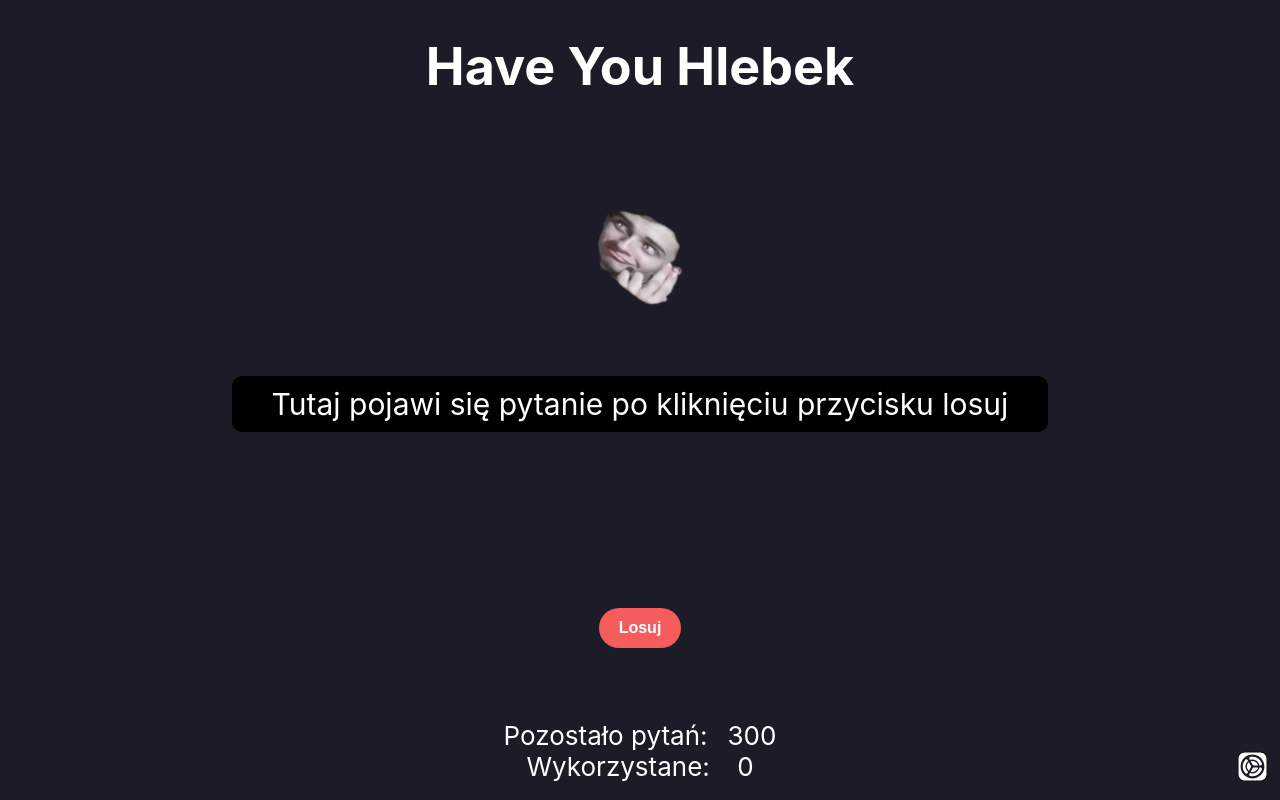
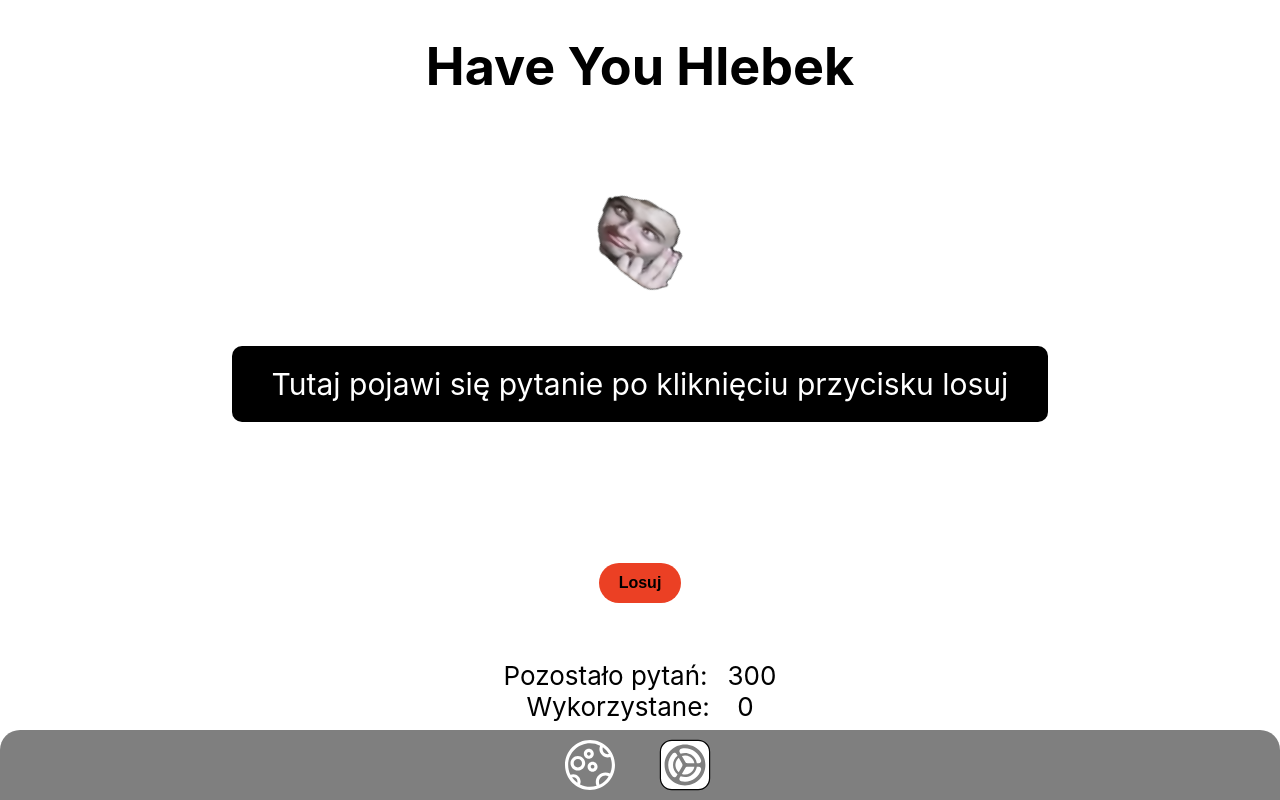
Before and after one commit to cichowlasp/haveYouHlebek, a React (Create React App) app: page / in a window 1280 px wide. Built offline with nearby package versions, Linux system fonts and the light colour scheme.

Commit message:
added toolbar with settings and darkmode option

```diff
--- a/src/components/App.css
+++ b/src/components/App.css
@@ -4,6 +4,11 @@
 	--color-accent: #f55d5d;
 	--color-accent-dark: #8d3131;
 	--color-font: white;
+	--color-background-accent: black;
+}
+
+html {
+	background-color: var(--color-background);
 }
 
 .App {
@@ -14,24 +19,25 @@
 }
 
 .App-header {
-	background-color: #1c1c29;
+	background-color: var(--color-background);
 	display: flex;
 	flex-direction: column;
 	align-items: center;
 	justify-content: space-between;
 	font-size: calc(10px + 2vmin);
-	color: white;
+	color: var(--color-font);
 	height: 100%;
 }
 
 p {
-	background-color: black;
-	padding: 0.5rem 2rem;
+	background-color: var(--color-background-accent);
+	padding: 1rem 2rem;
 	margin: 0 1rem;
 	border-radius: 10px;
 	font-size: 1.5rem;
 	align-items: center;
 	overflow-wrap: break-word;
+	color:white;
 }
 .container {
 	min-height: 20vh;
@@ -64,7 +70,7 @@ button {
 
 button:hover {
 	cursor: pointer;
-	background-color: black;
+	background-color: var(--color-background-accent);
 	color: var(--color-font);
 	background-color: var(--color-accent-dark);
 }
@@ -85,20 +91,11 @@ button:disabled {
 	height: 3rem;
 	flex-direction: column;
 	justify-content: space-between;
-	margin-bottom: 1rem;
+	margin-bottom: 4rem;
 }
 
 .split span {
 	margin-left: 1rem;
-}
-.settings {
-	position: absolute;
-	bottom: 10px;
-	right: 10px;
-}
-
-.settings:hover {
-	cursor: pointer;
 }
 
 @keyframes App-logo-spin {
@@ -174,3 +171,28 @@ textarea:focus {
 	align-items: center;
 	margin-bottom: 1.5rem;
 }
+
+.navbar {
+	background-color: rgba(0, 0, 0, 0.5);
+	position: fixed;
+	height: 3.5rem;
+	width: 100%;
+	display: flex;
+	justify-content: center;
+	align-items: center;
+	border-radius: 1rem 1rem 0 0;
+	bottom: 0;
+
+}
+
+.settings{
+	margin: 0 1rem;
+}
+
+.settings img{
+	margin-top: 5px;
+}
+
+.settings:hover {
+	cursor: pointer;
+}
--- a/src/components/App.tsx
+++ b/src/components/App.tsx
@@ -1,11 +1,13 @@
-import React, { useState } from 'react';
+import React, { useState, useEffect } from 'react';
 import {
 	tranformedPytania,
 	transformTextToQuestionsTab,
 } from '../utils/transformToList';
 import image from '../assets/lesiu.svg';
 import settings from '../assets/settings.svg';
+import darkmode from '../assets/darkmode.svg';
 import './App.css';
+import { darkTheme,lightTheme } from '../consts/themes';
 
 const initialState = {
 	notUsed: tranformedPytania,
@@ -28,8 +30,11 @@ function App() {
 	);
 	const [importedQuestions, setImportedQuestions] = useState<string>('');
 	const [showSettings, setShowSettings] = useState<boolean>(false);
+	const [isDarkMode ,setIsDarkMode] = useState<boolean>(JSON.parse(
+		localStorage.getItem('isDarkMode') || JSON.stringify(false)
+	));
 
-	const saveToLocalStorage = (name: string, data: Questions) => {
+	const saveToLocalStorage = (name: string, data: Questions | boolean) => {
 		localStorage.setItem(name, JSON.stringify(data));
 	};
 
@@ -68,14 +73,30 @@ function App() {
 		setShowSettings(false);
 	};
 
+	const setColors = () => {
+		const theme = isDarkMode?darkTheme:lightTheme;
+		document.documentElement.style.setProperty('--color-background',theme.colorBackground);
+		document.documentElement.style.setProperty('--color-background-dark',theme.colorBackgroundDark);
+		document.documentElement.style.setProperty('--color-accent',theme.colorAccent);
+		document.documentElement.style.setProperty('--color-accent-dark',theme.colorAccentDark);
+		document.documentElement.style.setProperty('--color-font',theme.colorFont);
+		document.documentElement.style.setProperty('--color-background-accent',theme.colorBackgroundAccent);
+	}
+
+	const toogleTheme = ()=>{
+		setIsDarkMode(preValue=>!preValue);
+		saveToLocalStorage('isDarkMode',!isDarkMode);
+		setColors();
+
+	}
+
+	useEffect(() => {
+		setColors();
+	})
+
 	return (
 		<div className='App'>
 			<header className={`App-header ${showSettings ? 'opacity' : ''}`}>
-				<div
-					className='settings'
-					onClick={() => setShowSettings((prev) => !prev)}>
-					<img width='35px' src={settings} alt='settings' />
-				</div>
 				<h1>Have You Hlebek</h1>
 				<img src={image} className='App-logo' alt='logo' />
 				<div className='container'>
@@ -96,6 +117,18 @@ function App() {
 					<div className='split'>
 						Wykorzystane: <span>{questions.used.length}</span>
 					</div>
+				</div>
+				<div className='navbar'>
+				<div
+					className='settings'
+					onClick={toogleTheme}>
+					<img src={darkmode} alt='darkmode' />
+				</div>
+				<div
+					className='settings'
+					onClick={() => setShowSettings((prev) => !prev)}>
+					<img src={settings} alt='settings' />
+				</div>
 				</div>
 			</header>
 
--- /dev/null
+++ b/src/consts/themes.ts
@@ -0,0 +1,17 @@
+export const lightTheme = {
+    colorBackground: "#FFF",
+    colorBackgroundDark: '#F4F8FE',
+    colorAccent: '#EB4024',
+	colorAccentDark: '#EB3115',
+	colorFont: 'black',
+	colorBackgroundAccent: 'black',
+}
+
+export const darkTheme = {
+    colorBackground: "#1c1c29",
+    colorBackgroundDark: '#15151f',
+    colorAccent: '#f55d5d',
+	colorAccentDark: '#8d3131',
+	colorFont: 'white',
+	colorBackgroundAccent: 'black',
+}
```
Also changed, not shown: src/setupTests.ts (deleted, +0 -5 lines), src/assets/darkmode.svg (added), src/assets/settings.svg.
